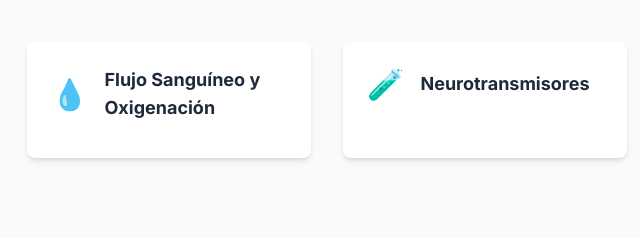
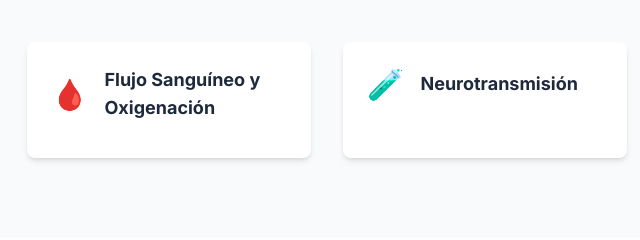
Before and after one commit to walmerdelarosa/Cerebroenmovimiento, a plain HTML site: page index.html in a window 1280 px wide. Shown: the part 550-790 px from the top of the page, 313-953 px from the left. Drawn offline with nearby package versions, Linux system fonts and the light colour scheme.

Commit message:
Update index.html

```diff
--- a/index.html
+++ b/index.html
@@ -155,13 +155,13 @@
                         description: 'El ejercicio promueve la capacidad del cerebro para formar nuevas conexiones neuronales (sinaptogénesis) y crear nuevas neuronas (neurogénesis), la base del aprendizaje.'
                     },
                     {
-                        icon: '💧',
+                        icon: '🩸',
                         title: 'Flujo Sanguíneo y Oxigenación',
                         description: 'Aumenta la irrigación de sangre al cerebro, lo que mejora el suministro de oxígeno y nutrientes, resultando en una mayor activación mental y una función cerebral óptima.'
                     },
                     {
                         icon: '🧪',
-                        title: 'Neurotransmisores',
+                        title: 'Neurotransmisión',
                         description: 'Estimula la liberación de dopamina, serotonina y noradrenalina, químicos que regulan el estado de ánimo, la motivación y, crucialmente, la atención y el aprendizaje.'
                     },
                     {
```
